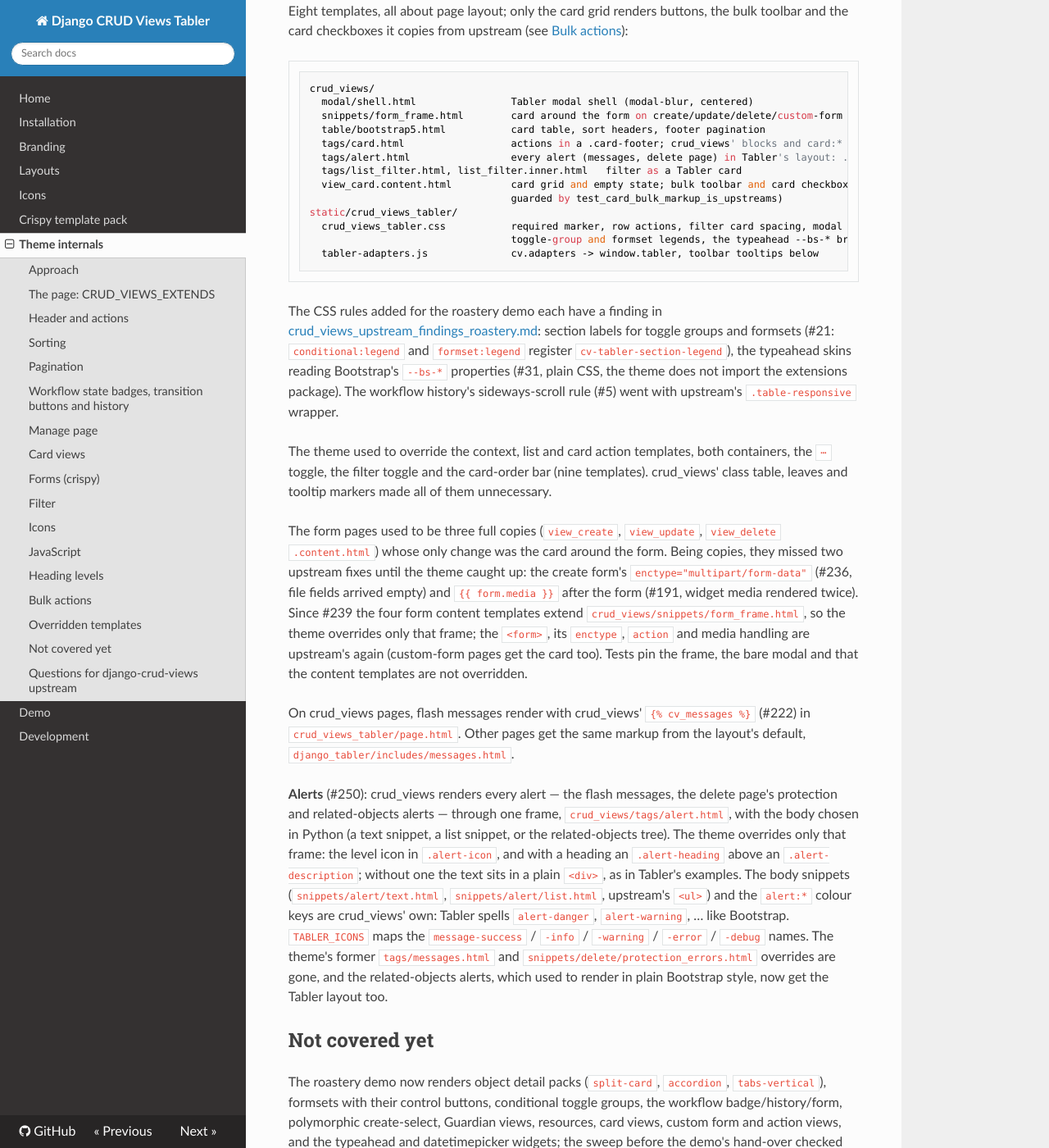
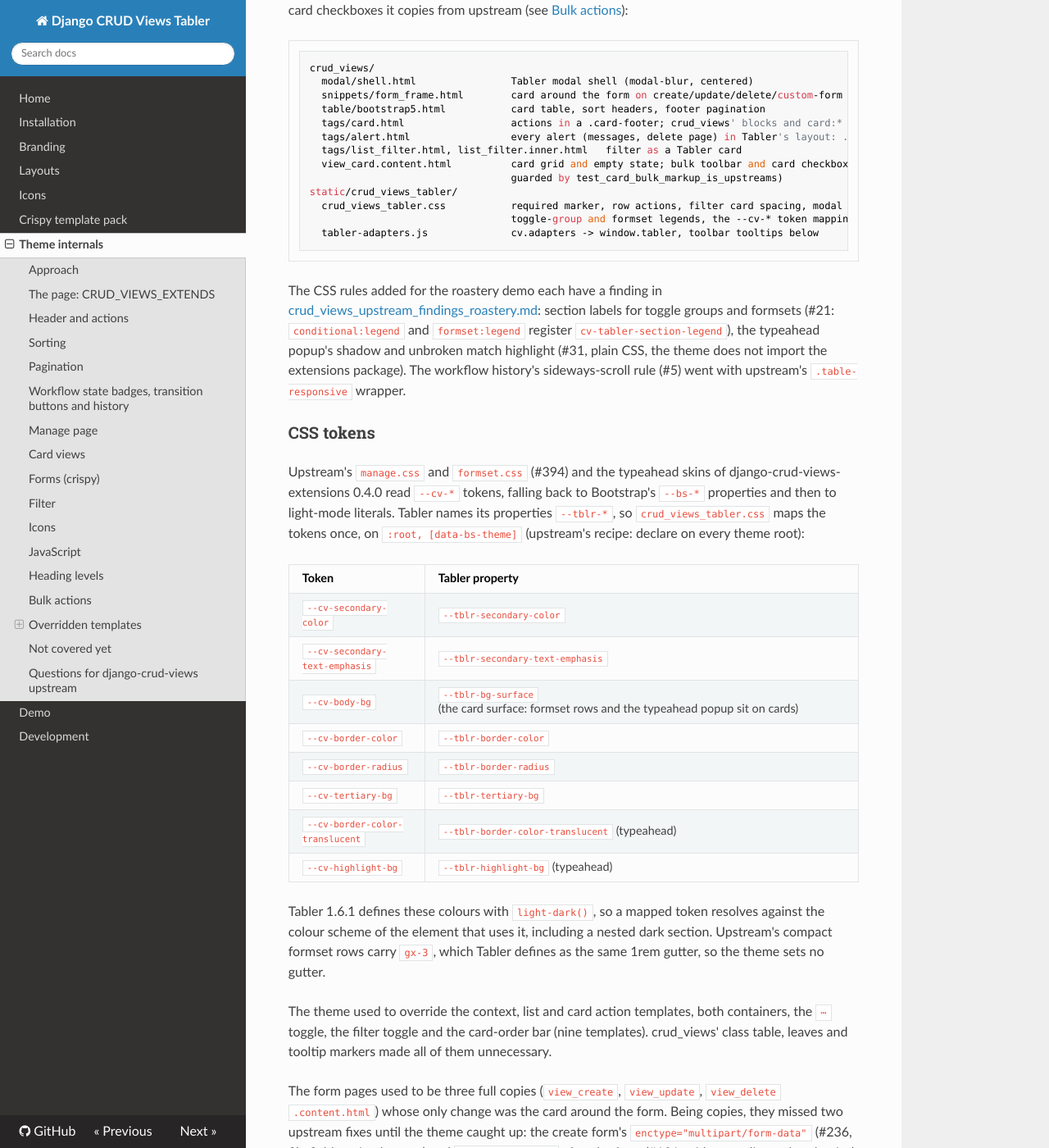
Before and after one commit to jacob-consulting/django-crud-views-tabler, an MkDocs documentation site: the page built from docs/theme_internals.md, in a window 1280 px wide and 1400 px high, scrolled down 9627 px. Shown: the whole window at 82% size. Built offline with MkDocs 1.6.1, drawn with Linux system fonts in a browser that asks for light colours; nearby versions of some CDN libraries; some of the changed text lies outside the part shown.

Commit message:
docs: describe the --cv-* token mapping; log its reach beyond compact formsets (review)

````diff
--- a/dev/crud_views_upstream_findings_roastery.md
+++ b/dev/crud_views_upstream_findings_roastery.md
@@ -607,7 +607,8 @@ in [crud_views_upstream_status.md](crud_views_upstream_status.md).
   spans. The classic row helper and repeated-label setting are removed. Upstream renders one desktop heading strip
   plus associated row labels that show on mobile. The Tabler theme maps the compact fieldset's Bootstrap surface
   variables to Tabler tokens so its row cards follow dark mode, and gives heading/field grids the same 1rem Tabler
-  gutter that upstream requests via Bootstrap's variable. Create/update, invalid score and persistence tests
+  gutter that upstream requests via Bootstrap's variable. *Superseded 2026-11-21 by upstream #394: the `--cv-*` token
+  mapping and upstream's `gx-3` replace both; see finding 35.* Create/update, invalid score and persistence tests
   pass; source inspection confirms upstream's 768 px heading/label switch. A browser screenshot check was not run.
 - **Related follow-up:** order lines now use compact mode with the upstream custom-widget compatibility marker;
   see [finding 34](#34-compact-formsets-reject-custom-select-subclasses).
@@ -970,7 +971,10 @@ The original report, against `cf2bfc0f` (line numbers below are from then):
     (`--cv-secondary-color`, `--cv-secondary-text-emphasis`, `--cv-body-bg`, `--cv-border-color`,
     `--cv-border-radius`, `--cv-tertiary-bg`), and the compact rows carry `gx-3`. The theme maps the tokens once on
     `:root, [data-bs-theme]` (with finding 31's typeahead tokens) and drops the `--bs-*` blocks on `[data-cv-manage]`
-    and `.cv-formset-compact`, and its `--tblr-gutter-x: 1rem` rule (Tabler's `gx-3` is the same 1rem). Tests:
+    and `.cv-formset-compact`, and its `--tblr-gutter-x: 1rem` rule (Tabler's `gx-3` is the same 1rem). The mapping
+    is no longer scoped to compact formsets, so non-compact row cards (`formset.css`: border `--cv-secondary-color`,
+    background `--cv-body-bg`) and nested compact child formsets (`--cv-tertiary-bg`) now follow dark mode too; they
+    had kept light-mode literals. The example uses neither, so they were not checked in the browser. Tests:
     `BareTableTests::test_tokens_map_tabler_properties_on_theme_roots`,
     `test_no_bootstrap_property_redefinitions_remain`.
   - The finding-25 overflow rule is gone (finding 25, "Tables").
--- a/docs/theme_internals.md
+++ b/docs/theme_internals.md
@@ -165,8 +165,8 @@ Magenta: required group · Green: Guardian policy"): `bg-blue-lt` for permission
 upstream's fixed-colour `cv-manage-badge-group`), `bg-green-lt` for Guardian policies and allowed/passed trace
 steps, `bg-red-lt` for denied, `bg-yellow-lt` for the other trace outcomes, `bg-secondary-lt` for the rest, and
 `badge badge-outline text-secondary` for object grants; the help buttons are `btn btn-sm`. Upstream's `manage.css`
-reads `--bs-secondary-color` and `--bs-secondary-text-emphasis`; `crud_views_tabler.css` sets both on
-`[data-cv-manage]` from Tabler's `--tblr-*` values so the headers and dimmed default rows follow dark mode. The page
+colours headers and dimmed default rows through the `--cv-*` CSS tokens (see "CSS tokens" below), so they follow
+dark mode. The page
 wraps its tables in `.table-responsive`, so the theme needs no overflow rule for it.
 
 ## Card views
@@ -347,16 +347,37 @@ crud_views/
                                   guarded by test_card_bulk_markup_is_upstreams)
 static/crud_views_tabler/
   crud_views_tabler.css           required marker, row actions, filter card spacing, modal title, menu icons,
-                                  toggle-group and formset legends, the typeahead --bs-* bridge
+                                  toggle-group and formset legends, the --cv-* token mapping
   tabler-adapters.js              cv.adapters -> window.tabler, toolbar tooltips below
 ```
 
 The CSS rules added for the roastery demo each have a finding in
 [crud_views_upstream_findings_roastery.md](https://github.com/jacob-consulting/django-crud-views-tabler/blob/main/dev/crud_views_upstream_findings_roastery.md): section labels for toggle
 groups and formsets (#21: `conditional:legend` and `formset:legend` register `cv-tabler-section-legend`),
-the typeahead skins reading Bootstrap's `--bs-*` properties (#31, plain CSS, the theme
-does not import the extensions package). The workflow history's sideways-scroll rule (#5) went with upstream's
-`.table-responsive` wrapper.
+the typeahead popup's shadow and unbroken match highlight (#31, plain CSS, the theme does not import the extensions
+package). The workflow history's sideways-scroll rule (#5) went with upstream's `.table-responsive` wrapper.
+
+### CSS tokens
+
+Upstream's `manage.css` and `formset.css` (#394) and the typeahead skins of django-crud-views-extensions 0.4.0 read
+`--cv-*` tokens, falling back to Bootstrap's `--bs-*` properties and then to light-mode literals. Tabler names its
+properties `--tblr-*`, so `crud_views_tabler.css` maps the tokens once, on `:root, [data-bs-theme]` (upstream's
+recipe: declare on every theme root):
+
+| Token | Tabler property |
+|---|---|
+| `--cv-secondary-color` | `--tblr-secondary-color` |
+| `--cv-secondary-text-emphasis` | `--tblr-secondary-text-emphasis` |
+| `--cv-body-bg` | `--tblr-bg-surface` (the card surface: formset rows and the typeahead popup sit on cards) |
+| `--cv-border-color` | `--tblr-border-color` |
+| `--cv-border-radius` | `--tblr-border-radius` |
+| `--cv-tertiary-bg` | `--tblr-tertiary-bg` |
+| `--cv-border-color-translucent` | `--tblr-border-color-translucent` (typeahead) |
+| `--cv-highlight-bg` | `--tblr-highlight-bg` (typeahead) |
+
+Tabler 1.6.1 defines these colours with `light-dark()`, so a mapped token resolves against the colour scheme of the
+element that uses it, including a nested dark section. Upstream's compact formset rows carry `gx-3`, which Tabler
+defines as the same 1rem gutter, so the theme sets no gutter.
 
 The theme used to override the context, list and card action templates, both containers, the `⋯` toggle, the filter
 toggle and the card-order bar (nine templates). crud_views' class table, leaves and tooltip markers made all of them
--- a/src/crud_views_tabler/static/crud_views_tabler/crud_views_tabler.css
+++ b/src/crud_views_tabler/static/crud_views_tabler/crud_views_tabler.css
@@ -50,8 +50,8 @@
 
 /* Upstream's manage page and formsets (#394) and the typeahead skins of django-crud-views-extensions 0.4.0 read
    --cv-* tokens, falling back to Bootstrap's --bs-* properties and light-mode literals; Tabler names its properties
-   --tblr-*. Declared on every theme root, so a nested data-bs-theme="dark" section (the dark sidebar) resolves the
-   tokens against its own mode. --cv-body-bg is the card surface: formset rows sit inside cards. Upstream's compact
+   --tblr-*. Declared on every theme root, as upstream's recipe asks; Tabler 1.6.1's light-dark() values resolve
+   against the colour scheme where a token is used. --cv-body-bg is the card surface: formset rows sit inside cards. Upstream's compact
    rows carry gx-3, which Tabler defines as the same 1rem gutter. Findings 31 and 35. */
 :root,
 [data-bs-theme] {
````
Also changed, not shown: 1 other file.
